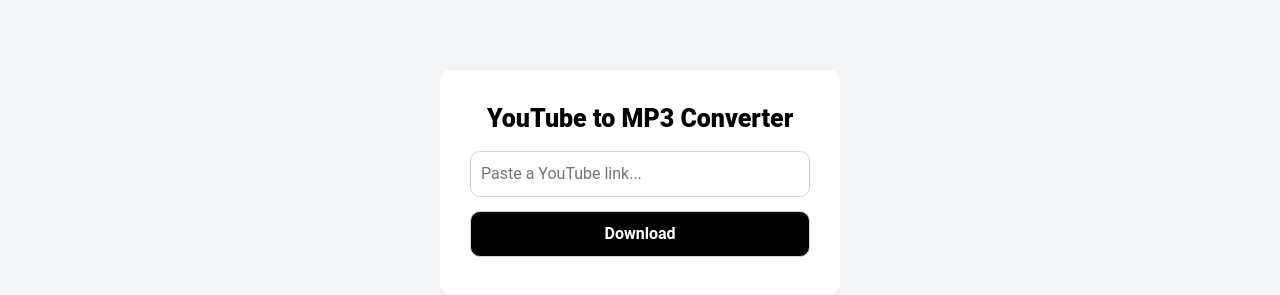
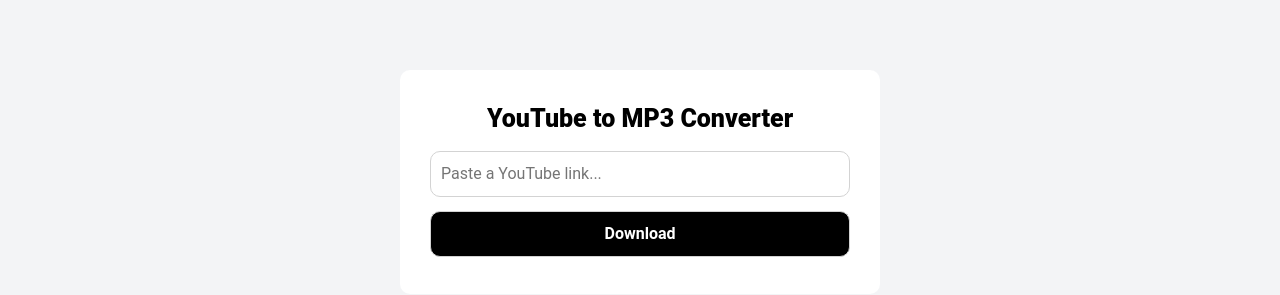
Before and after one commit to Alejandro-Patino-Camargo/analog-front, a React (Vite) app: page / in a window 1280 px wide. Shown: the part 269-564 px from the top of the page. Built offline with nearby package versions, Linux system fonts and the light colour scheme; no server answers.

Commit message:
updated input card for ladrger screens

```diff
--- a/src/components/input/Input.css
+++ b/src/components/input/Input.css
@@ -11,7 +11,7 @@
   flex-direction: column;
   align-items: center;
   width: 80%;
-  max-width: 400px;
+  max-width: 30rem;
 }
 
 .input-title {
```
